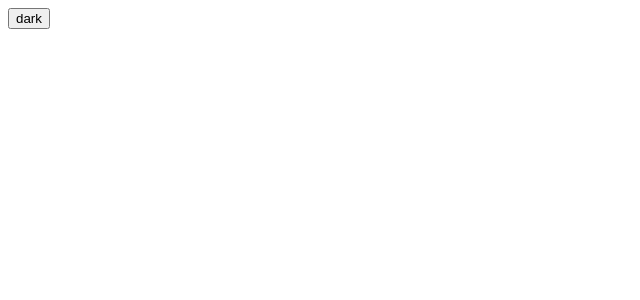
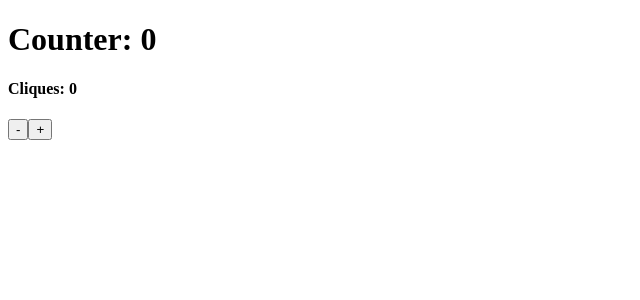
Before and after one commit to erickgust/react-hooks, a React (Vite) app: page / in a window 1280 px wide. Shown: the top 300 px of the page, without its empty margins (0-640 px from the left). Built offline with nearby package versions, Linux system fonts and the light colour scheme.

Commit message:
Add useReducer example

```diff
--- a/src/app.tsx
+++ b/src/app.tsx
@@ -1,42 +1,54 @@
-import { createContext, ReactNode, useContext } from "react"
+import { useReducer } from "react"
 
-type ThemeContextType = {
-  mode: 'dark' | 'light'
+type Action = {
+  type: 'INCREMENT' | 'DECREMENT'
 }
 
-const ThemeContext = createContext<ThemeContextType | null>(null)
+function reducer(state: State, action: Action) {
+  switch (action.type.toUpperCase()) {
+    case 'INCREMENT':
+      return {
+        counter: state.counter + 1,
+        clicks: state.clicks + 1
+      }
 
-function ThemeContextProvider({ children }: { children: ReactNode | ReactNode[] }) {
-  return (
-    <ThemeContext.Provider value={{ mode: 'dark' }}>
-      {children}
-    </ThemeContext.Provider>
-  )
+    case 'DECREMENT':
+      return {
+        counter: state.counter - 1,
+        clicks: state.clicks + 1
+      }
+
+    default:
+      return state
+  }
 }
 
-function useTheme() {
-  const theme = useContext(ThemeContext)
+type State = typeof initialValue
 
-  if (!theme) {
-    throw new Error('You must wrap your component with <ThemeContextProvider />')
+const initialValue = {
+  clicks: 0,
+  counter: 0
+}
+
+
+function App() {
+  const [state, dispatch] = useReducer(reducer, initialValue)
+
+  function handlePlus() {
+    dispatch({ type: "INCREMENT" })
   }
 
-  return theme
-}
-
-function App() {
-  return (
-    <ThemeContextProvider>
-      <Button />
-    </ThemeContextProvider>
-  )
-}
-
-function Button() {
-  const theme = useTheme()
+  function handleMinus() {
+    dispatch({ type: "DECREMENT" })
+  }
 
   return (
-    <button type="button">{theme.mode}</button>
+    <div>
+      <h1>Counter: {state.counter}</h1>
+      <h4>Cliques: {state.clicks}</h4>
+      <button type="button" onClick={handleMinus}>-</button>
+      <button type="button" onClick={handlePlus}>+</button>
+    </div>
   )
 }
 
```
